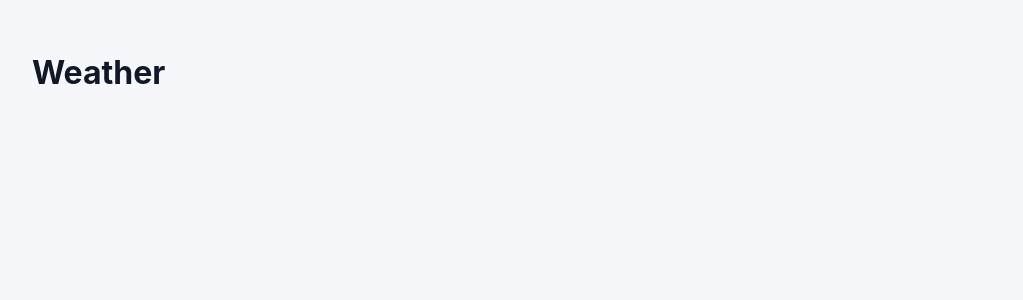
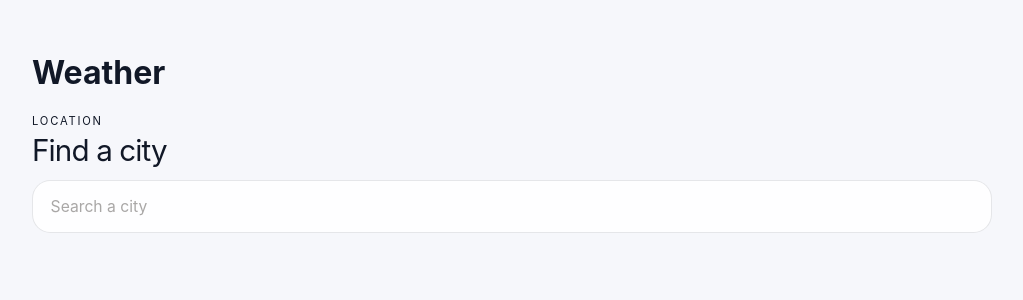
Before and after one commit to quanbui210/weather-forecast, a React (Vite) app: page / in a window 1280 px wide. Shown: the top 300 px of the page, without its empty margins (128-1151 px from the left). Built offline with nearby package versions, Linux system fonts and the light colour scheme.

Commit message:
feat: location search

```diff
--- a/src/api/client.ts
+++ b/src/api/client.ts
@@ -12,11 +12,11 @@ export const buildQueryParams = (params: Record<string, QueryValue>) => {
 
 
 
-export const generalFetcher = async <T>(baseUrl: string, params = {}, signal): Promise<T> => {
+export const generalFetcher = async <T>(baseUrl: string, params = {}, signal?: AbortSignal): Promise<T> => {
     const url = params ? `${baseUrl}?${buildQueryParams(params).toString()}` : baseUrl
     const response = await fetch (url, {
         headers: {
-            'Content-Type': 'application/json',
+            'Accept': 'application/json',
         },
         signal,
     })
--- a/src/app/App.tsx
+++ b/src/app/App.tsx
@@ -1,10 +1,18 @@
 import styles from './App.module.scss'
-
+import { LocationSearch, type GeocodingApiLocation } from '../features/location-search'
+import { useState } from 'react'
 function App() {
+  const [selectedLocation, setSelectedLocation] = useState<GeocodingApiLocation | null>(null)
   return (
     <div className={styles.page}>
       <main className={styles.container}>
         <h1>Weather</h1>
+        <LocationSearch
+          selectedLocation={selectedLocation}
+          onSelectLocation={setSelectedLocation}
+          onClearSelection={() => setSelectedLocation(null)}
+        />
+
       </main>
     </div>
   )
--- a/src/features/location-search/api.ts
+++ b/src/features/location-search/api.ts
@@ -0,0 +1,16 @@
+import { generalFetcher } from "../../api/client"
+import type {  GeocodingApiLocation, LocationSearchResponse } from "./types"
+
+const GEOCODING_URL = 'https://geocoding-api.open-meteo.com/v1/search'
+
+export const searchLocations = async (params: {
+    query: string,
+    count?: number,
+    language?: string,
+    signal: AbortSignal
+}): Promise<GeocodingApiLocation[]> => {
+  const {query, count = 5, language = 'en', signal} = params
+  const data = await generalFetcher<LocationSearchResponse>(GEOCODING_URL, {name: query, count, language}, signal)
+
+  return data.results ?? []
+}
--- /dev/null
+++ b/src/features/location-search/components/LocationSearch.module.scss
@@ -0,0 +1,126 @@
+.search {
+  display: grid;
+  gap: 0.75rem;
+}
+
+.header {
+  display: flex;
+  align-items: flex-start;
+  justify-content: space-between;
+  gap: 0.75rem;
+}
+
+.eyebrow {
+  margin: 0 0 0.25rem;
+  font-size: 0.7rem;
+  letter-spacing: 0.16em;
+  text-transform: uppercase;
+  color: var(--color-muted);
+}
+
+.title {
+  margin: 0;
+  font-family: var(--font-display);
+  font-size: clamp(1.35rem, 2.6vw, 1.85rem);
+  font-weight: 400;
+  letter-spacing: -0.03em;
+}
+
+.clearButton {
+  padding: 0.55rem 0.85rem;
+  border: 1px solid rgba(17, 24, 39, 0.12);
+  border-radius: 999px;
+  background: rgba(255, 255, 255, 0.6);
+  color: var(--color-text);
+  cursor: pointer;
+  font-size: 0.85rem;
+}
+
+.field {
+  position: relative;
+}
+
+.input {
+  width: 100%;
+  min-height: 3.35rem;
+  padding: 0.95rem 1.1rem;
+  border: 1px solid rgba(17, 24, 39, 0.1);
+  border-radius: 1.15rem;
+  background: rgba(255, 255, 255, 0.86);
+  color: var(--color-text);
+  font-family: var(--font-body);
+  font-size: 0.98rem;
+  outline: none;
+  transition: border-color 160ms ease, box-shadow 160ms ease;
+}
+
+.input:focus {
+  border-color: rgba(17, 24, 39, 0.2);
+  box-shadow: 0 0 0 4px rgba(17, 24, 39, 0.06);
+}
+
+.input::placeholder {
+  color: rgba(32, 27, 22, 0.38);
+}
+
+.dropdown {
+  position: absolute;
+  top: calc(100% + 0.45rem);
+  left: 0;
+  right: 0;
+  z-index: 20;
+  padding: 0.45rem;
+  border: 1px solid rgba(17, 24, 39, 0.1);
+  border-radius: 1.15rem;
+  background: rgba(255, 255, 255, 0.92);
+  box-shadow: 0 24px 80px rgba(45, 39, 31, 0.14);
+  backdrop-filter: blur(18px);
+}
+
+.resultsList {
+  display: grid;
+  gap: 0.25rem;
+  margin: 0;
+  padding: 0;
+  list-style: none;
+}
+
+.resultButton {
+  display: grid;
+  width: 100%;
+  gap: 0.15rem;
+  padding: 0.75rem 0.95rem;
+  border: 0;
+  border-radius: 0.95rem;
+  background: transparent;
+  text-align: left;
+  cursor: pointer;
+}
+
+.resultButton:hover {
+  background: rgba(17, 24, 39, 0.05);
+}
+
+.resultPrimary {
+  font-size: 0.95rem;
+  color: var(--color-text);
+}
+
+.empty {
+  margin: 0;
+  padding: 0.9rem 0.95rem;
+  color: var(--color-muted);
+  font-size: 0.9rem;
+  line-height: 1.5;
+}
+
+@media (max-width: 640px) {
+  .header {
+    flex-direction: column;
+  }
+
+  .input {
+    min-height: 3.1rem;
+    font-size: 0.95rem;
+  }
+}
--- a/src/features/location-search/components/LocationSearch.tsx
+++ b/src/features/location-search/components/LocationSearch.tsx
@@ -0,0 +1,87 @@
+import { useMemo, useState } from 'react'
+
+import { useLocationSearch } from '../hooks/useLocationSearch'
+import type { GeocodingApiLocation } from '../types'
+import { SearchResults } from './SearchResults'
+import styles from './LocationSearch.module.scss'
+
+type LocationSearchProps = {
+  selectedLocation?: GeocodingApiLocation | null
+  onSelectLocation: (location: GeocodingApiLocation) => void
+  onClearSelection?: () => void
+}
+
+function formatResultLabel(location: GeocodingApiLocation): string {
+  return [location.name, location.admin1, location.country].filter(Boolean).join(', ')
+}
+
+export function LocationSearch({ selectedLocation, onSelectLocation, onClearSelection }: LocationSearchProps) {
+  const [query, setQuery] = useState(selectedLocation ? formatResultLabel(selectedLocation) : '')
+  const [isFocused, setIsFocused] = useState(false)
+
+  const { locations, loading, error } = useLocationSearch(query)
+
+  const hasQuery = query.trim().length > 0
+  const isMinLength = query.trim().length >= 2
+  const shouldShowResults = isFocused && hasQuery
+
+  const results = useMemo(() => locations ?? [], [locations])
+
+  function handleSelect(location: GeocodingApiLocation) {
+    onSelectLocation(location)
+    setQuery(formatResultLabel(location))
+    setIsFocused(false)
+  }
+
+  function handleClear() {
+    onClearSelection?.()
+    setQuery('')
+    setIsFocused(true)
+  }
+
+  return (
+    <div className={styles.search}>
+      <div className={styles.header}>
+        <div>
+          <p className={styles.eyebrow}>Location</p>
+          <h2 className={styles.title}>Find a city</h2>
+        </div>
+        {selectedLocation ? (
+          <button className={styles.clearButton} type="button" onClick={handleClear}>
+            Clear
+          </button>
+        ) : null}
+      </div>
+
+      <div className={styles.field}>
+        <input
+          className={styles.input}
+          type="text"
+          value={query}
+          placeholder="Search a city"
+          onChange={(event) => setQuery(event.target.value)}
+          onFocus={() => setIsFocused(true)}
+          onBlur={() => {
+            window.setTimeout(() => {
+              setIsFocused(false)
+            }, 120)
+          }}
+          aria-label="Search locations"
+          autoComplete="off"
+          inputMode="search"
+        />
+
+        {shouldShowResults ? (
+          <SearchResults
+            results={results}
+            isLoading={loading}
+            error={error ?? null}
+            hasQuery={hasQuery}
+            isMinLength={isMinLength}
+            onSelect={handleSelect}
+          />
+        ) : null}
+      </div>
+    </div>
+  )
+}
--- a/src/features/location-search/components/SearchResults.tsx
+++ b/src/features/location-search/components/SearchResults.tsx
@@ -0,0 +1,56 @@
+import type { GeocodingApiLocation } from '../types'
+import styles from './LocationSearch.module.scss'
+
+type SearchResultsProps = {
+  results: GeocodingApiLocation[]
+  isLoading: boolean
+  error: string | null
+  hasQuery: boolean
+  isMinLength: boolean
+  onSelect: (location: GeocodingApiLocation) => void
+}
+
+function formatResultLabel(location: GeocodingApiLocation): string {
+  return [location.name, location.admin1, location.country].filter(Boolean).join(', ')
+}
+
+function getResultKey(location: GeocodingApiLocation): string {
+  if (location.id) {
+    return String(location.id)
+  }
+
+  return `${location.latitude}:${location.longitude}:${location.name}`
+}
+
+export function SearchResults({ results, isLoading, error, hasQuery, isMinLength, onSelect }: SearchResultsProps) {
+  if (!hasQuery) {
+    return null
+  }
+
+  return (
+    <div className={styles.dropdown} role="listbox" aria-label="Location results">
+      {!isMinLength ? <p className={styles.empty}>Type at least 2 characters.</p> : null}
+      {isMinLength && isLoading ? <p className={styles.empty}>Searching...</p> : null}
+      {isMinLength && !isLoading && error ? <p className={styles.empty}>{error}</p> : null}
+      {isMinLength && !isLoading && !error && results.length === 0 ? (
+        <p className={styles.empty}>No matching cities.</p>
+      ) : null}
+      {isMinLength && !isLoading && !error && results.length > 0 ? (
+        <ul className={styles.resultsList}>
+          {results.map((location) => (
+            <li key={getResultKey(location)}>
+              <button
+                className={styles.resultButton}
+                type="button"
+                role="option"
+                onMouseDown={() => onSelect(location)}
+              >
+                <span className={styles.resultPrimary}>{formatResultLabel(location)}</span>
+              </button>
+            </li>
+          ))}
+        </ul>
+      ) : null}
+    </div>
+  )
+}
--- a/src/features/location-search/hooks/useLocationSearch.ts
+++ b/src/features/location-search/hooks/useLocationSearch.ts
@@ -0,0 +1,35 @@
+import { useState, useEffect } from "react"
+import type { GeocodingApiLocation } from "../types"
+import { useDebouncedValue } from "../../../shared/hooks/useDebouncedValue"
+import { searchLocations } from "../api"
+
+export const useLocationSearch = (query: string) => {
+    const [locations, setLocations] = useState<GeocodingApiLocation[]>([])
+    const [loading, setLoading] = useState<boolean>(false)
+    const [error, setError] = useState<string | null>(null)
+    const debouncedValue = useDebouncedValue(query.trim(), 350)
+    console.log("location: ", locations)
+    useEffect(() => {
+      if (debouncedValue.length === 0) return
+      const controller = new AbortController()
+      const search = async() => {
+        setLoading(true)
+        try {
+          const data = await searchLocations({query: debouncedValue, signal: controller.signal})
+          setLocations(data)
+        } catch (error) {
+          setError(error instanceof Error ? error.message : 'Unknown error')
+        } finally {
+          setLoading(false)
+        }
+      }
+      void search()
+      return () => controller.abort()
+    }, [debouncedValue])
+
+    return {
+      locations,
+      loading,
+      error,
+    }
+}
--- a/src/features/location-search/index.ts
+++ b/src/features/location-search/index.ts
@@ -0,0 +1,5 @@
+export * from "./hooks/useLocationSearch"
+export * from "./api"
+export * from "./types"
+export * from "./components/LocationSearch"
+export * from "./components/SearchResults"
--- a/src/shared/hooks/useDebouncedValue.ts
+++ b/src/shared/hooks/useDebouncedValue.ts
@@ -0,0 +1,12 @@
+import { useState, useEffect } from "react"
+
+export function useDebouncedValue<T>(value: T, delay = 350): T {
+  const [debounced, setDebounced] = useState(value)
+
+  useEffect(() => {
+    const timeout = window.setTimeout(() => setDebounced(value), delay)
+    return () => window.clearTimeout(timeout)
+  }, [value, delay])
+
+  return debounced
+}
```
Also changed, not shown: src/features/location-search/types.ts (+19 -0 lines).
